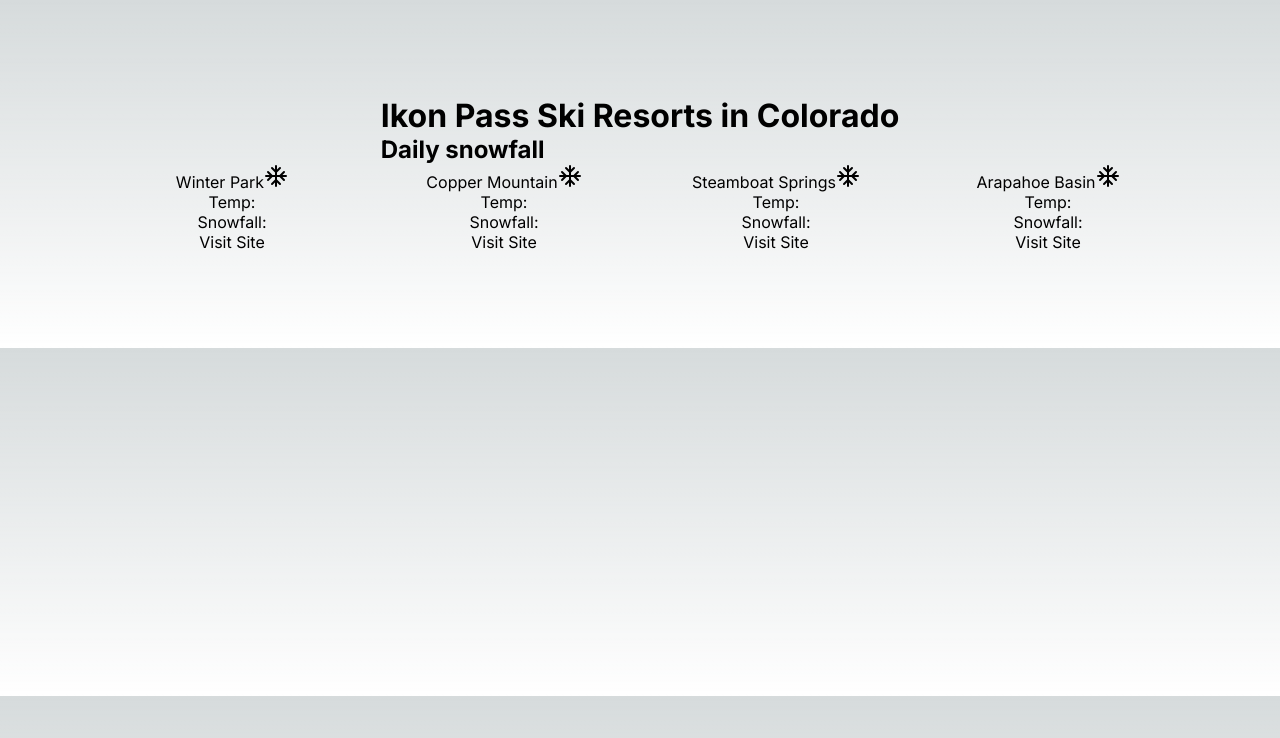
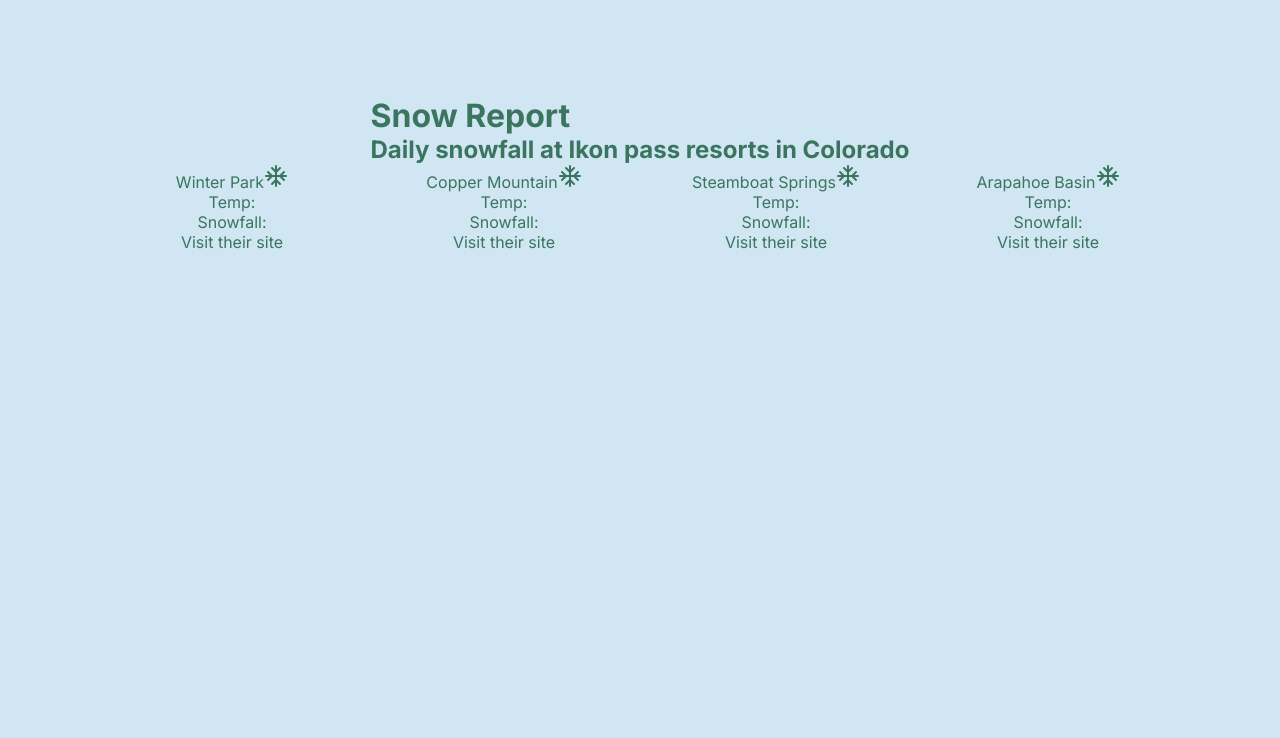
Before and after one commit to seeincodes/ski-report, a Next.js app: page / in a window 1280 px wide. Shown: the top 738 px of the page. Built offline with nearby package versions, Linux system fonts and the light colour scheme; no server answers.

Commit message:
new colors

```diff
--- a/src/app/globals.css
+++ b/src/app/globals.css
@@ -1,9 +1,9 @@
 :root {
   --max-width: 1100px;
   --border-radius: 12px;
-  --font-mono: ui-monospace, Menlo, Monaco, 'Cascadia Mono', 'Segoe UI Mono',
-    'Roboto Mono', 'Oxygen Mono', 'Ubuntu Monospace', 'Source Code Pro',
-    'Fira Mono', 'Droid Sans Mono', 'Courier New', monospace;
+  --font-mono: ui-monospace, Menlo, Monaco, "Cascadia Mono", "Segoe UI Mono",
+    "Roboto Mono", "Oxygen Mono", "Ubuntu Monospace", "Source Code Pro",
+    "Fira Mono", "Droid Sans Mono", "Courier New", monospace;
 
   --foreground-rgb: 0, 0, 0;
   --background-start-rgb: 214, 219, 220;
@@ -86,13 +86,8 @@
 }
 
 body {
-  color: rgb(var(--foreground-rgb));
-  background: linear-gradient(
-      to bottom,
-      transparent,
-      rgb(var(--background-end-rgb))
-    )
-    rgb(var(--background-start-rgb));
+  color: #3b755f;
+  background: #d0e6f2;
 }
 
 a {
--- a/src/app/page.tsx
+++ b/src/app/page.tsx
@@ -56,7 +56,7 @@
       const data = await response.json();
       // Update the temperature and snowfall in the resort object
       console.log("Weather Data", data);
-      resort.temp = data.current.temp + "°F";
+      resort.temp = data.current.temp + " °F";
       resort.snowfall = data.daily[0].snow + " in";
     }
 
@@ -73,12 +73,13 @@
   return (
     <div className={styles.container}>
       <div className={styles.textCenter}>
-        <h1>Ikon Pass Ski Resorts in Colorado</h1>
-        <h2>Daily snowfall</h2>
+        <h1>Snow Report</h1>
+        <h2>Daily snowfall at Ikon pass resorts in Colorado</h2>
       </div>
       <div className={styles.grid}>
         {resorts.map((resort) => (
           <div key={resort.name} className={styles.card}>
+            <Link target='_blank' href={resort.website} passHref>
               <div className={styles.cardHeader}>
                 {resort.name}
                 <SnowflakeIcon />
@@ -86,10 +87,9 @@
               <div className={styles.cardContent}>
                 <p>Temp: {resort.temp}</p>
                 <p>Snowfall: {resort.snowfall}</p>
-              <Link target='_blank' href={resort.website} passHref>
-                Visit Site
+                <p>Visit their site</p>
+              </div>
             </Link>
-            </div>
           </div>
         ))}
       </div>
```
Lines whose indentation alone changed are shown as unchanged.
